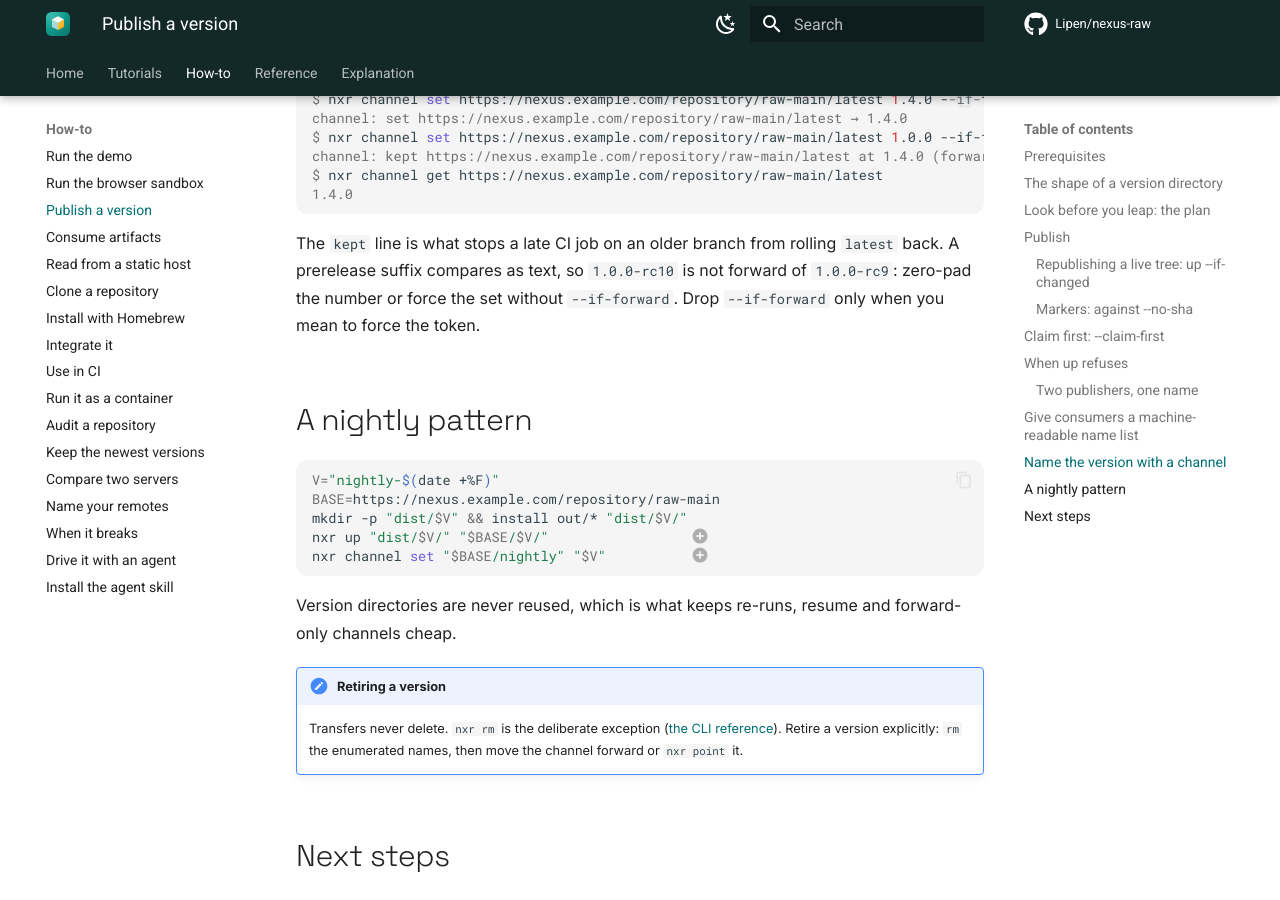
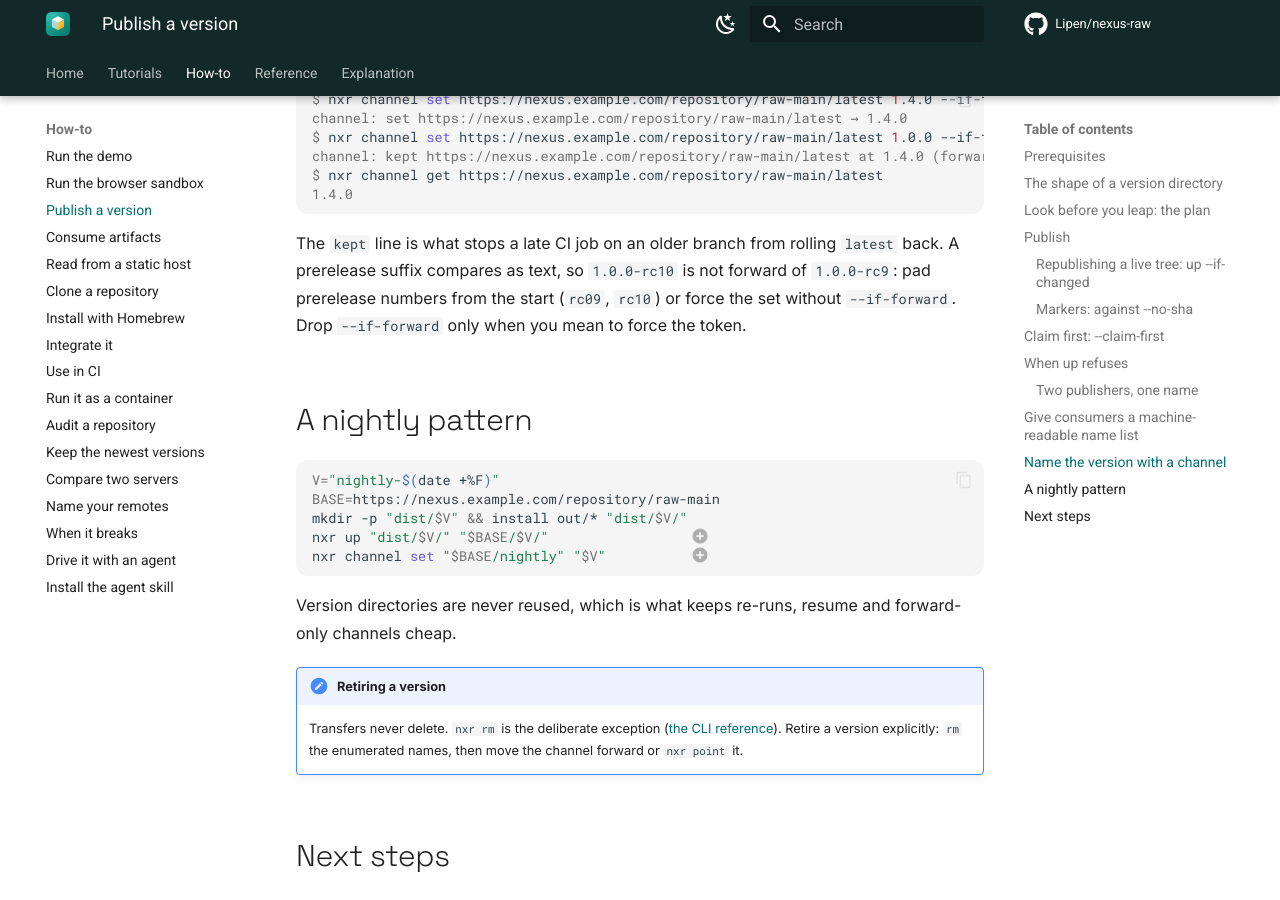
Before and after one commit to Lipen/nexus-raw, an MkDocs documentation site: the page built from docs/how-to/publish.md, in a window 1280 px wide and 900 px high, scrolled down 6722 px. Built offline with MkDocs 1.6.1 and Material for MkDocs 9.7.7, drawn with Linux system fonts in a browser that asks for light colours; comment, search, counter and statistics services are not loaded.

Commit message:
docs: pad prerelease numbers from the start

````diff
--- a/docs/how-to/publish.md
+++ b/docs/how-to/publish.md
@@ -255,7 +255,7 @@ $ nxr channel get https://nexus.example.com/repository/raw-main/latest
 ```
 
 The `kept` line is what stops a late CI job on an older branch from rolling `latest` back.
-A prerelease suffix compares as text, so `1.0.0-rc10` is not forward of `1.0.0-rc9`: zero-pad the number or force the set without `--if-forward`.
+A prerelease suffix compares as text, so `1.0.0-rc10` is not forward of `1.0.0-rc9`: pad prerelease numbers from the start (`rc09`, `rc10`) or force the set without `--if-forward`.
 Drop `--if-forward` only when you mean to force the token.
 
 ## A nightly pattern
````
